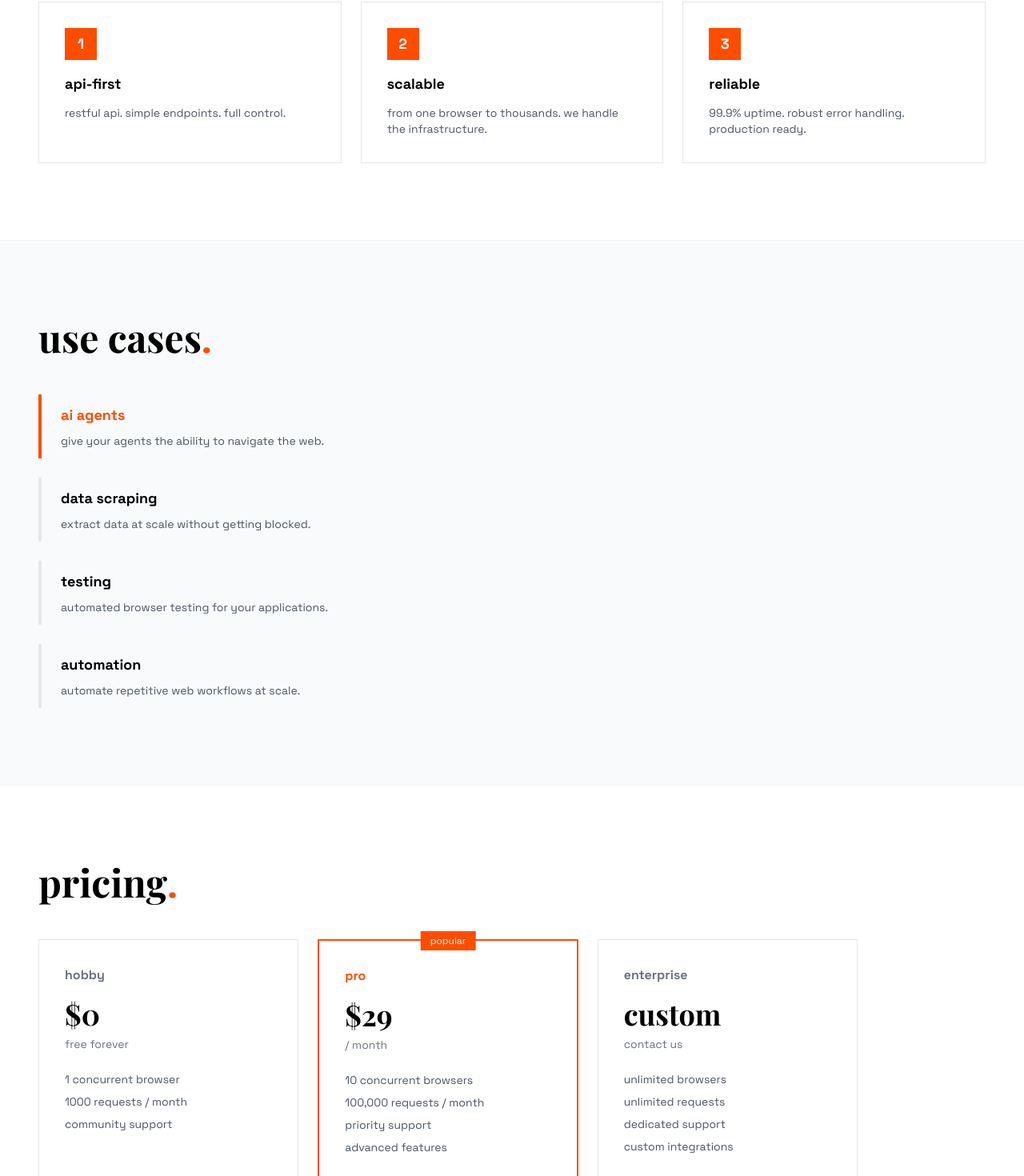
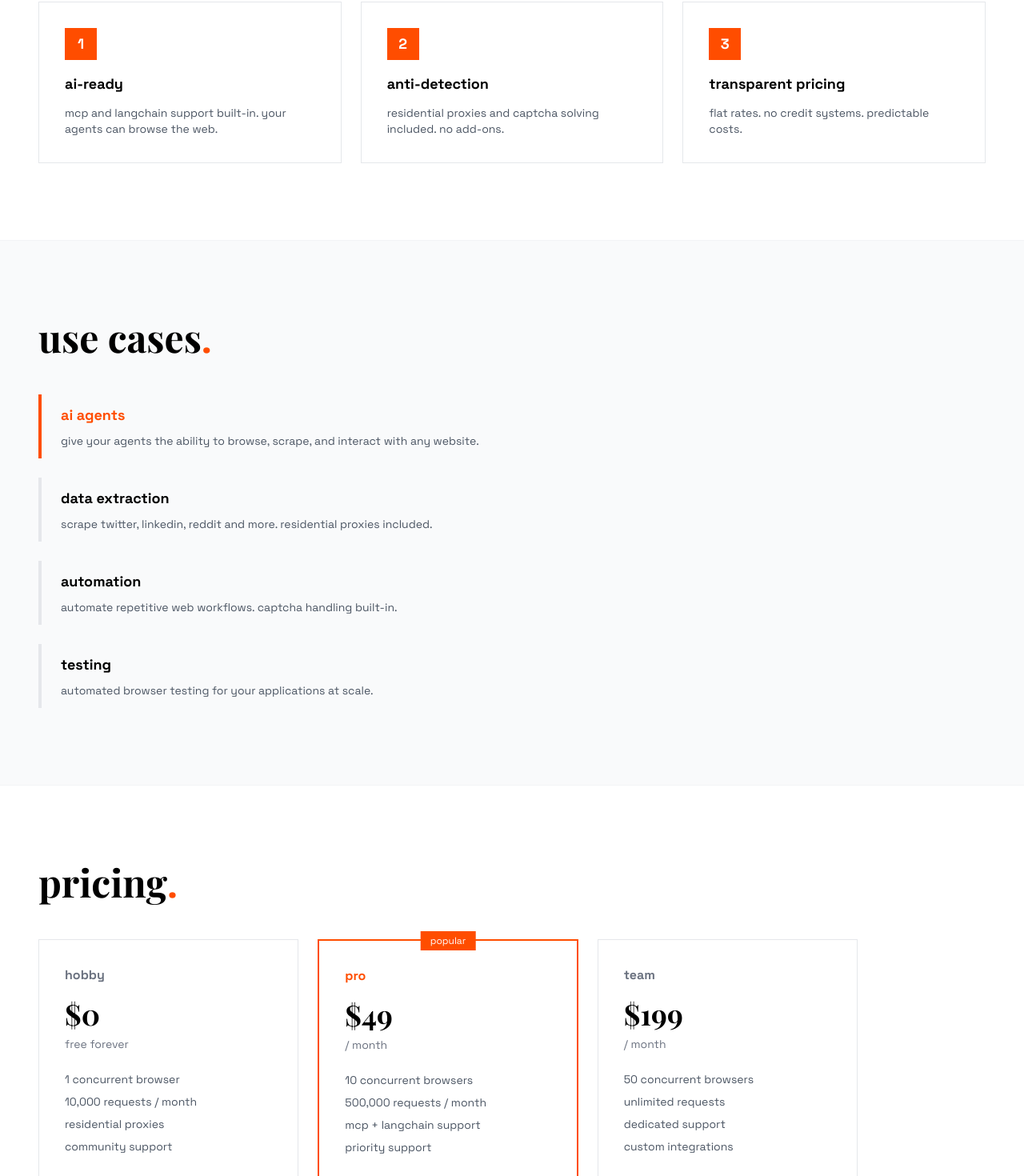
Before and after one commit to pelzjnr/sprint, a Next.js app: page / in a window 1280 px wide. Shown: the part 1171-2641 px from the top of the page at 80% size. Built offline with nearby package versions, Linux system fonts and the light colour scheme; a web font is replaced by a local one.

Commit message:
update landing page with ai-first positioning, transparent pricing, and competitive differentiation

```diff
--- a/src/app/page.tsx
+++ b/src/app/page.tsx
@@ -99,27 +99,27 @@ export default function Home() {
             <div className="w-10 h-10 bg-orange text-white flex items-center justify-center font-mono text-lg font-bold mb-4">
               1
             </div>
-            <h3 className="font-mono text-lg font-bold mb-3">api-first</h3>
+            <h3 className="font-mono text-lg font-bold mb-3">ai-ready</h3>
             <p className="font-mono text-sm text-gray-600">
-              restful api. simple endpoints. full control.
+              mcp and langchain support built-in. your agents can browse the web.
             </p>
           </div>
           <div className="border border-gray-200 p-6 md:p-8 hover:border-orange transition-colors">
             <div className="w-10 h-10 bg-orange text-white flex items-center justify-center font-mono text-lg font-bold mb-4">
               2
             </div>
-            <h3 className="font-mono text-lg font-bold mb-3">scalable</h3>
+            <h3 className="font-mono text-lg font-bold mb-3">anti-detection</h3>
             <p className="font-mono text-sm text-gray-600">
-              from one browser to thousands. we handle the infrastructure.
+              residential proxies and captcha solving included. no add-ons.
             </p>
           </div>
           <div className="border border-gray-200 p-6 md:p-8 hover:border-orange transition-colors">
             <div className="w-10 h-10 bg-orange text-white flex items-center justify-center font-mono text-lg font-bold mb-4">
               3
             </div>
-            <h3 className="font-mono text-lg font-bold mb-3">reliable</h3>
+            <h3 className="font-mono text-lg font-bold mb-3">transparent pricing</h3>
             <p className="font-mono text-sm text-gray-600">
-              99.9% uptime. robust error handling. production ready.
+              flat rates. no credit systems. predictable costs.
             </p>
           </div>
         </div>
@@ -134,25 +134,25 @@ export default function Home() {
           <div className="border-l-4 border-orange pl-6 py-3">
             <h3 className="font-mono text-lg font-bold text-orange">ai agents</h3>
             <p className="font-mono text-sm text-gray-600 mt-2">
-              give your agents the ability to navigate the web.
+              give your agents the ability to browse, scrape, and interact with any website.
             </p>
           </div>
           <div className="border-l-4 border-gray-200 pl-6 py-3">
-            <h3 className="font-mono text-lg font-bold">data scraping</h3>
+            <h3 className="font-mono text-lg font-bold">data extraction</h3>
             <p className="font-mono text-sm text-gray-600 mt-2">
-              extract data at scale without getting blocked.
+              scrape twitter, linkedin, reddit and more. residential proxies included.
+            </p>
+          </div>
+          <div className="border-l-4 border-gray-200 pl-6 py-3">
+            <h3 className="font-mono text-lg font-bold">automation</h3>
+            <p className="font-mono text-sm text-gray-600 mt-2">
+              automate repetitive web workflows. captcha handling built-in.
             </p>
           </div>
           <div className="border-l-4 border-gray-200 pl-6 py-3">
             <h3 className="font-mono text-lg font-bold">testing</h3>
             <p className="font-mono text-sm text-gray-600 mt-2">
-              automated browser testing for your applications.
-            </p>
-          </div>
-          <div className="border-l-4 border-gray-200 pl-6 py-3">
-            <h3 className="font-mono text-lg font-bold">automation</h3>
-            <p className="font-mono text-sm text-gray-600 mt-2">
-              automate repetitive web workflows at scale.
+              automated browser testing for your applications at scale.
             </p>
           </div>
         </div>
@@ -170,7 +170,8 @@ export default function Home() {
             <p className="font-mono text-sm text-gray-500 mt-2">free forever</p>
             <ul className="font-mono text-sm mt-6 space-y-2 text-gray-600">
               <li>1 concurrent browser</li>
-              <li>1000 requests / month</li>
+              <li>10,000 requests / month</li>
+              <li>residential proxies</li>
               <li>community support</li>
             </ul>
           </div>
@@ -179,27 +180,30 @@ export default function Home() {
               popular
             </div>
             <h3 className="font-mono text-base font-bold text-orange">pro</h3>
-            <p className="font-display text-4xl font-bold mt-4">$29</p>
+            <p className="font-display text-4xl font-bold mt-4">$49</p>
             <p className="font-mono text-sm text-gray-500 mt-2">/ month</p>
             <ul className="font-mono text-sm mt-6 space-y-2 text-gray-600">
               <li>10 concurrent browsers</li>
-              <li>100,000 requests / month</li>
+              <li>500,000 requests / month</li>
+              <li>mcp + langchain support</li>
               <li>priority support</li>
-              <li>advanced features</li>
             </ul>
           </div>
           <div className="border border-gray-200 p-6 md:p-8 hover:border-orange transition-colors">
-            <h3 className="font-mono text-base font-bold text-gray-500">enterprise</h3>
-            <p className="font-display text-4xl font-bold mt-4">custom</p>
-            <p className="font-mono text-sm text-gray-500 mt-2">contact us</p>
+            <h3 className="font-mono text-base font-bold text-gray-500">team</h3>
+            <p className="font-display text-4xl font-bold mt-4">$199</p>
+            <p className="font-mono text-sm text-gray-500 mt-2">/ month</p>
             <ul className="font-mono text-sm mt-6 space-y-2 text-gray-600">
-              <li>unlimited browsers</li>
+              <li>50 concurrent browsers</li>
               <li>unlimited requests</li>
               <li>dedicated support</li>
               <li>custom integrations</li>
             </ul>
           </div>
         </div>
+        <p className="font-mono text-sm text-gray-500 mt-8 text-center">
+          transparent pricing. no credit system. predictable costs.
+        </p>
       </section>
 
       {/* faq */}
@@ -222,7 +226,11 @@ export default function Home() {
           />
           <FAQItem
             question="can i use sprint for production?"
-            answer="absolutely. the pro plan includes 99.9% uptime, priority support, and production-ready infrastructure. thousands of requests per second supported."
+            answer="absolutely. the pro plan includes production-ready infrastructure with 99.9% uptime, mcp and langchain support for ai agents, and residential proxies to avoid blocking."
+          />
+          <FAQItem
+            question="how is sprint different from apify or browserbase?"
+            answer="we focus on ai-first workflows with mcp support, include residential proxies and captcha solving in the price, and use transparent flat-rate pricing instead of complex credit systems."
           />
           <FAQItem
             question="what languages are supported?"
```
